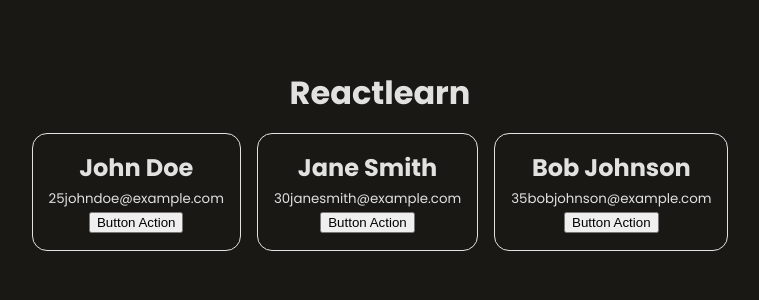
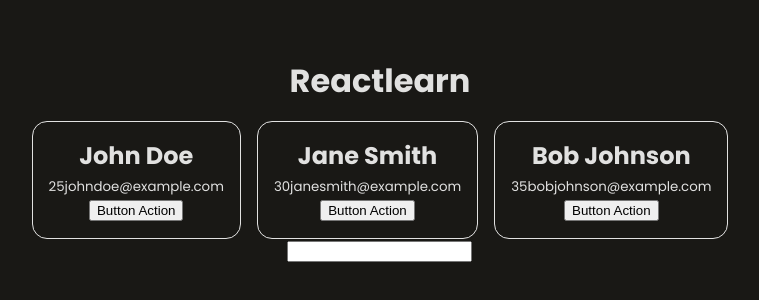
Before and after one commit to rfsyhb/reactlearn-concepts, a React (Vite) app: page / in a window 1280 px wide. Shown: the part 240-540 px from the top of the page, without its empty margins (260-1019 px from the left). Built offline with nearby package versions, Linux system fonts and the light colour scheme.

Commit message:
Controlled component untuk search

```diff
--- a/src/App.jsx
+++ b/src/App.jsx
@@ -2,6 +2,7 @@ import React from 'react';
 import './styles/App.css';
 import getInitialData from './utils/index';
 import ContainerData from './concepts/destructuring/ContainerData';
+import DataSearch from './concepts/search/DataSearch';
 
 class App extends React.Component {
   constructor(props) {
@@ -19,6 +20,9 @@ class App extends React.Component {
           {this.state.person
             .map((data, index) => <ContainerData key={index} {...data} />)}
         </div>
+        <div>
+          <DataSearch />
+        </div>
       </>
     );
   }
--- /dev/null
+++ b/src/concepts/search/DataSearch.jsx
@@ -0,0 +1,27 @@
+import React from "react";
+
+class DataSearch extends React.Component {
+  constructor(props) {
+    super(props);
+    this.state = {
+      search: ''
+    }
+  }
+
+  onSearchInputChangeHandler = (event) => {
+    this.setState({
+      search: event.target.value
+    })
+  }
+
+  render() {
+    // jika tidak ada onChange form tidak akan bisa diketik
+    return (
+      <form className="search-form">
+        <input type="text" value={this.state.search} onChange={this.onSearchInputChangeHandler} />
+      </form>
+    );
+  }
+}
+
+export default DataSearch;
```
